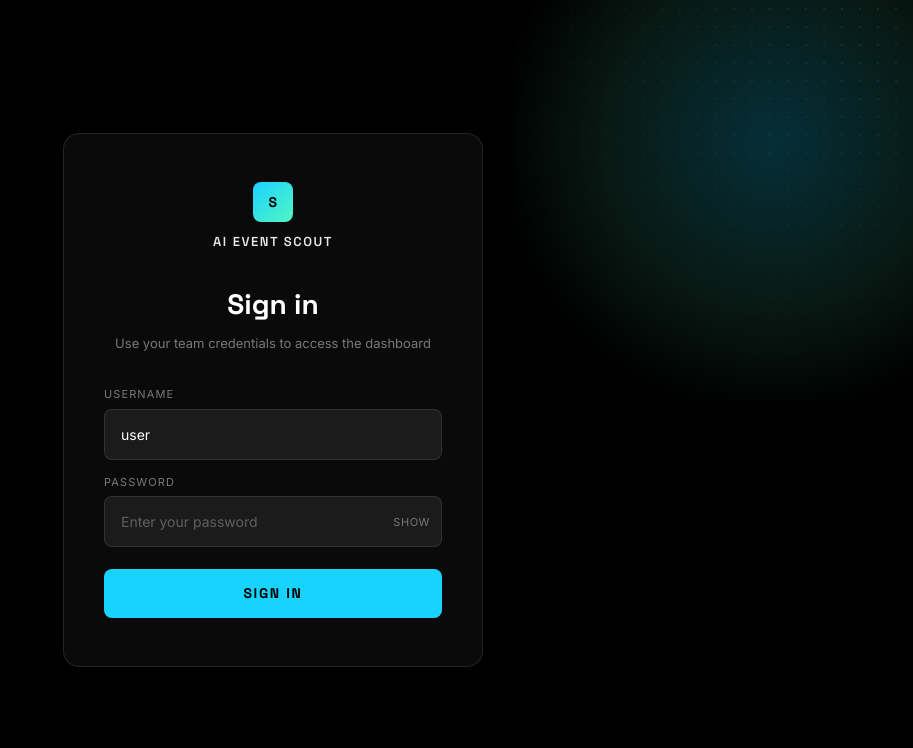
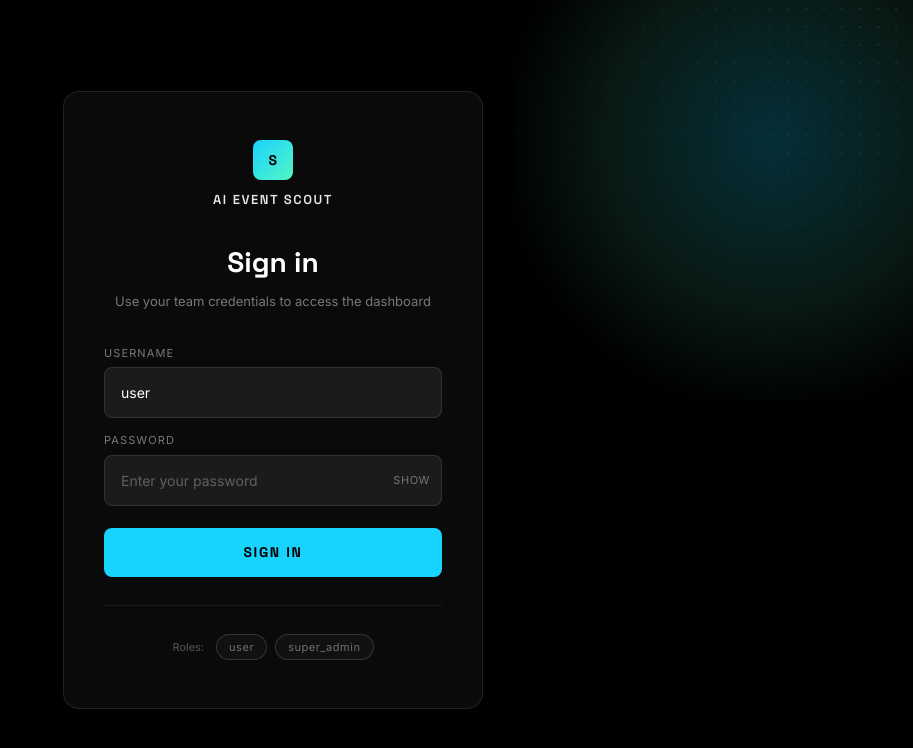
Before and after one commit to namm9an/AI-Event-Agent, a Next.js app in the folder frontend/: page /login in a window 1280 px wide. Shown: the top 748 px of the page, without its empty margins (367-1280 px from the left). Built offline with nearby package versions, Linux system fonts and the light colour scheme; no server answers.

Commit message:
feat(login): add clickable role pills to auto-fill username field
Divider separates the form from the role hint area. Two role-pill buttons
(user / super_admin) click to populate the username input. Active pill
highlights in cyan so users can see which role is selected.

```diff
--- a/frontend/app/login/page.tsx
+++ b/frontend/app/login/page.tsx
@@ -120,7 +120,27 @@ export default function LoginPage() {
             </div>
           </form>
 
-          {/* Role pills — added in next commit */}
+          {/* Divider */}
+          <div className="border-t border-white/[0.07] my-7" />
+
+          {/* Role hint pills */}
+          <div className="flex items-center justify-center gap-2">
+            <span className="text-[11px] text-white/30 mr-1">Roles:</span>
+            <button
+              type="button"
+              onClick={() => setUsername("user")}
+              className={`role-pill transition-colors ${username === "user" ? "border-primary/50 text-primary" : ""}`}
+            >
+              user
+            </button>
+            <button
+              type="button"
+              onClick={() => setUsername("super_admin")}
+              className={`role-pill transition-colors ${username === "super_admin" ? "border-primary/50 text-primary" : ""}`}
+            >
+              super_admin
+            </button>
+          </div>
         </div>
       </div>
     </div>
```
